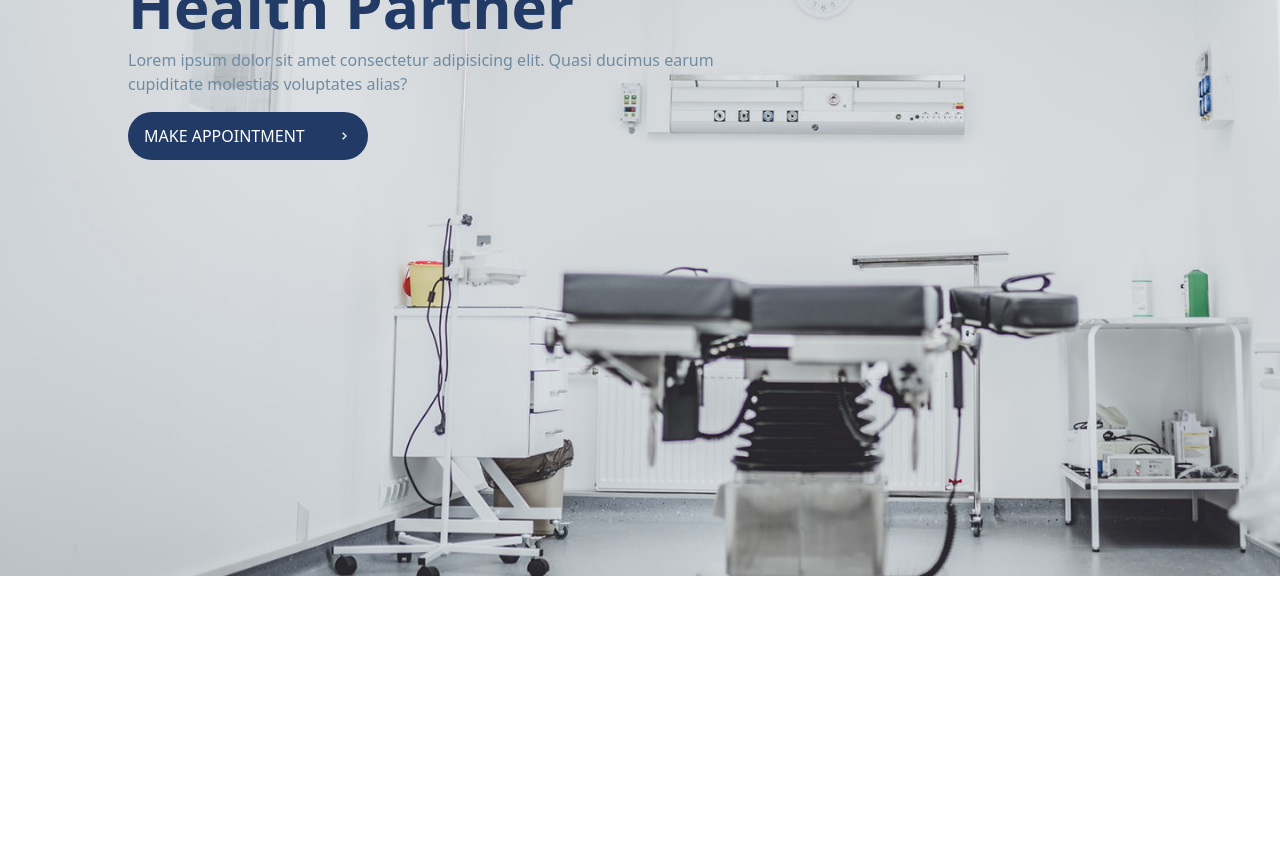
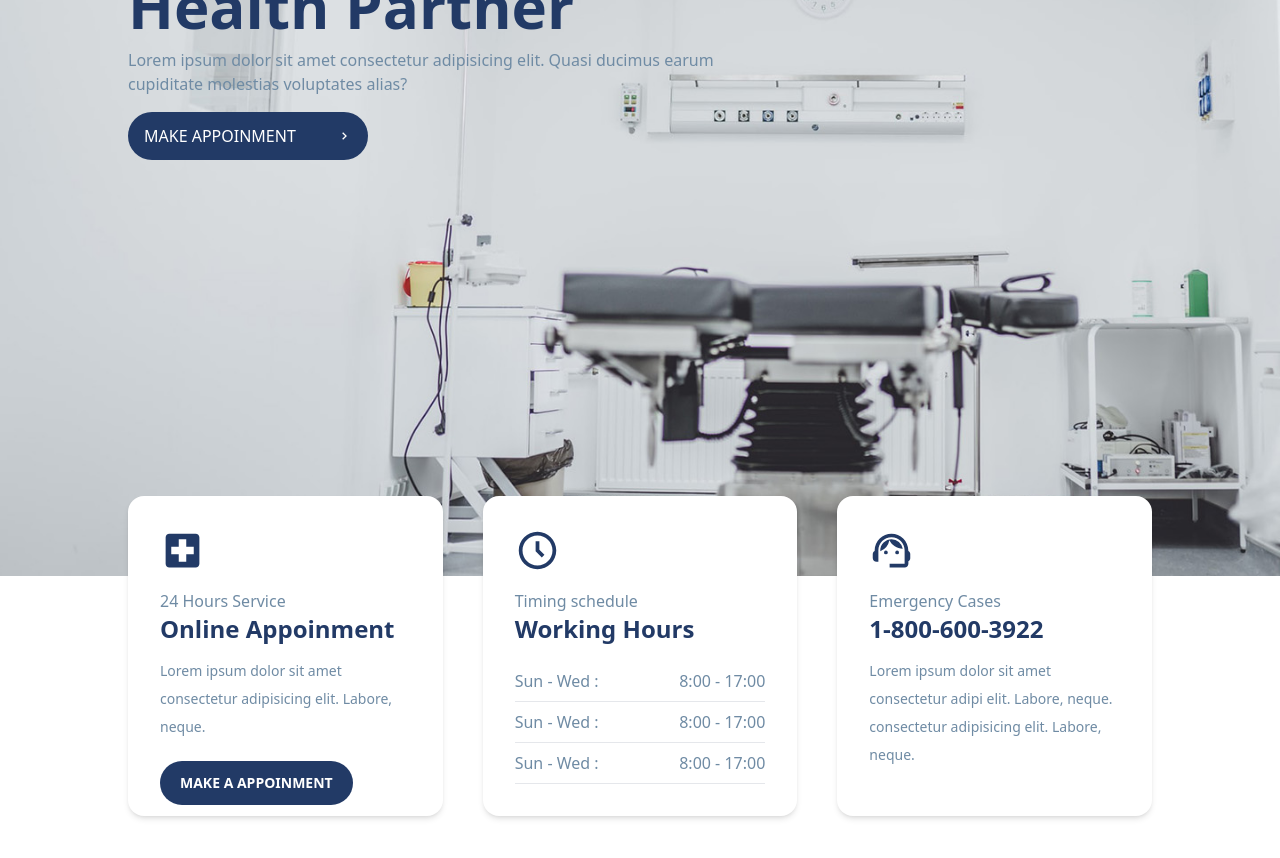
Before and after one commit to mdumar112233/full_stack_doctor_web_app_client, a React (Create React App) app: page / in a window 1280 px wide. Shown: the part 380-1238 px from the top of the page. Before the commit the page ends 1068 px from the top, so only its background shows below. Built offline with nearby package versions, Linux system fonts and the light colour scheme.

Commit message:
update top banner information card

```diff
--- a/src/pages/top banner/TopBanner.tsx
+++ b/src/pages/top banner/TopBanner.tsx
@@ -1,15 +1,22 @@
 import React from "react";
-import { BiChevronRight } from "react-icons/bi";
-
+import { BiChevronRight, BiTimeFive } from "react-icons/bi";
+import { MdLocalHospital, MdOutlineSupportAgent } from "react-icons/md";
+// import { BiChevronRight } from "react-icons/bi";
 
 const TopBanner = () => {
   return (
+    <section>
+        {/* top banner */}
       <div className="tablet:bg-topBanner bg-no-repeat bg-cover h-[100vh] object-cover mb-28">
         <div className="w-[80%] tablet:w-[80%] mx-auto pt-20">
           <div className="tablet:w-[60%] md:w-[70%]">
             <div className="bg-pink-color w-10 h-1"></div>
-          <h4 className="text-[#6F8BA4] mt-3 mb-5">TOTAL HEALTH CARE SOLUTION</h4>
-          <h1 className="text-4xl sm:text-6xl font-bold text-main-color">Your Most Trusted Health Partner</h1>
+            <h4 className="text-[#6F8BA4] mt-3 mb-5">
+              TOTAL HEALTH CARE SOLUTION
+            </h4>
+            <h1 className="text-4xl sm:text-6xl font-bold text-main-color">
+              Your Most Trusted Health Partner
+            </h1>
 
             <p className="text-[#6F8BA4] mt-3">
               Lorem ipsum dolor sit amet consectetur adipisicing elit. Quasi
@@ -17,12 +24,55 @@ const TopBanner = () => {
             </p>
 
             <div className="mt-4 text-white bg-main-color hover:bg-pink-color md:w-60 w-48 py-3 px-4 rounded-3xl transition-all flex items-center justify-between cursor-pointer">
-              <p className="text-sm md:text-base">MAKE APPOINTMENT</p>
+              <p className="text-sm md:text-base">MAKE APPOINMENT</p>
               <BiChevronRight />
             </div>
           </div>
         </div>
       </div>
+
+      {/* information card */}
+      <div className="w-[90%] xm:w-[80%] mx-auto mb-20 -mt-48">
+        <div className="grid grid-flow-row tablet:grid-cols-3 grid-cols-1 gap-10">
+            <div className="shadow-md h-80 bg-white rounded-2xl p-8">
+                <MdLocalHospital className="text-main-color" size={45}/>
+                <p className="text-[#6F8BA4] mt-4">24 Hours Service</p>
+                <h3 className="text-main-color font-bold tablet:text-xl xl:text-2xl text-2xl mb-3">Online Appoinment</h3>
+                <p className="text-[#6F8BA4] text-sm lg:leading-normal xl:leading-7">Lorem ipsum dolor sit amet consectetur adipisicing elit. Labore, neque.</p>
+                <button className="text-white font-bold bg-main-color py-3 px-5 rounded-3xl tablet:text-xs xl:text-sm text-sm mt-5 hover:bg-pink-color transition-all">MAKE A APPOINMENT</button>
+            </div>
+
+            <div className="shadow-md h-80 bg-white rounded-2xl p-8">
+                <BiTimeFive className="text-main-color" size={45}/>
+                <p className="text-[#6F8BA4] mt-4">Timing schedule</p>
+                <h3 className="text-main-color font-bold tablet:text-xl xl:text-2xl text-2xl mb-3">Working Hours</h3>
+
+                <div className="flex mb-2 pt-3 justify-between text-[#6F8BA4]">
+                    <p>Sun - Wed : </p>
+                    <p>8:00 - 17:00</p>
+                </div>
+                <hr />
+                <div className="flex mt-2 mb-2 justify-between text-[#6F8BA4]">
+                    <p>Sun - Wed : </p>
+                    <p>8:00 - 17:00</p>
+                </div>
+                <hr />
+                <div className="flex mt-2 mb-2 justify-between text-[#6F8BA4]">
+                    <p>Sun - Wed : </p>
+                    <p>8:00 - 17:00</p>
+                </div>
+                <hr />
+            </div>
+
+            <div className="shadow-md h-80 bg-white rounded-2xl p-8">
+                <MdOutlineSupportAgent className="text-main-color" size={45}/>
+                <p className="text-[#6F8BA4] mt-4">Emergency Cases</p>
+                <h3 className="text-main-color font-bold tablet:text-xl xl:text-2xl text-2xl  mb-3">1-800-600-3922</h3>
+                <p className="text-[#6F8BA4] text-sm leading-7">Lorem ipsum dolor sit amet consectetur adipi elit. Labore, neque. consectetur adipisicing elit. Labore, neque.</p>
+            </div>
+        </div>
+      </div>
+    </section>
   );
 };
 
```
Lines whose indentation alone changed are shown as unchanged.
